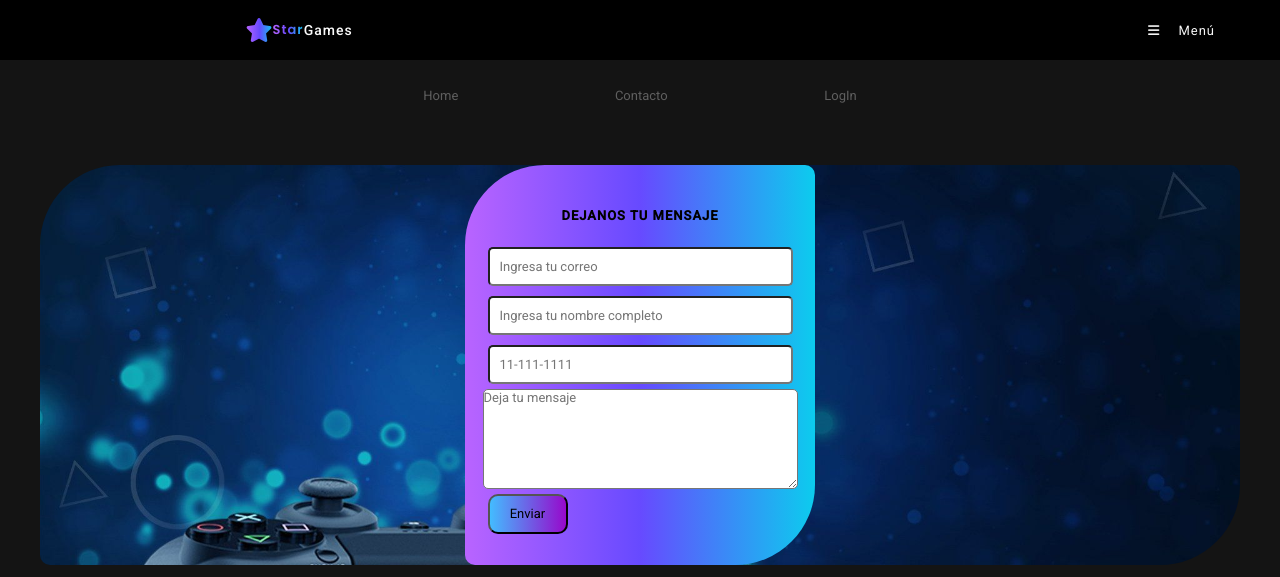
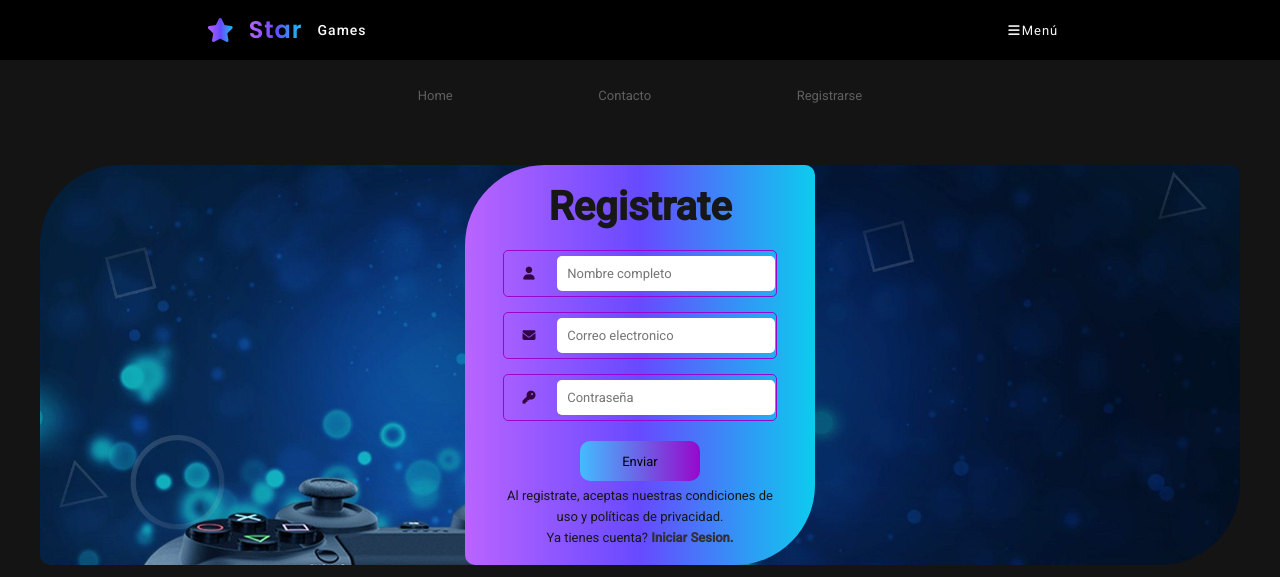
Before and after one commit to JoseTorres82/integradorjs-jt, a plain HTML site: page assets/pages/registro.html in a window 1280 px wide. Shown: the top 577 px of the page. Drawn offline with Linux system fonts and the light colour scheme; no server answers.

Commit message:
logInYRegistroListos

```diff
--- /dev/null
+++ b/assets/css/logregstyles.css
@@ -0,0 +1,177 @@
+@import url('https://fonts.googleapis.com/css2?family=Poppins:wght@300;400;500;600&family=Roboto:wght@300;400;500&display=swap');
+
+* {
+    margin: 0 auto;
+    padding:0;
+    box-sizing: border-box;
+}
+header {
+    width: 100%;
+    height: 60px;
+    margin: 0 auto;
+    background-color: #000;
+    position: relative;
+    display: flex;
+    justify-content: center;
+    align-items: center;
+    z-index: 9999;
+    top: 0;
+}
+
+#header-container {
+    max-width: 1200px;
+    margin: 0 auto;
+    width: 100%;
+    height: 100%;
+    display: flex;
+    justify-content: space-between;
+    align-items: center;
+    position: absolute;
+    padding: 10px;
+    font-weight: 700;
+
+}
+
+#header-container .logo {
+    display: flex;
+    justify-content: center;
+    align-items: center;
+    gap: 15px;
+}
+
+#header-container .logo h1 {
+    color: transparent;
+    background: linear-gradient(to right, rgb(185, 100, 255), rgb(103, 74, 255), rgb(12, 204, 238));
+    -webkit-background-clip: text;
+    font-family: 'Poppins', sans-serif;
+    line-height: 1.5;
+    letter-spacing: 1px;
+    font-weight: 600px;
+    font-size:x-large;
+    margin-top: 0;
+}
+
+#header-container .logo span {
+    color: #fafafa;
+    font-family: 'Roboto', sans-serif;
+    font-size: 14px;
+    font-weight: 500;
+    letter-spacing: 1px;
+}
+
+#header-container .logo i {
+    color: transparent;
+    background: linear-gradient(to right, rgb(185, 100, 255), rgb(103, 74, 255), rgb(12, 204, 238));
+    -webkit-background-clip: text;
+    font-size: 24px;
+}
+
+.button-menu {
+    display: none;
+}
+
+/*----------------form----------------*/
+.center-container{
+    height: calc(100vh - 80px);
+    display: flex;
+    justify-items: center;
+    align-items: center;
+}
+.form__container {
+    display: flex;
+    flex-direction: column;
+    width: 100%;
+    padding: 20px;
+    border: none;
+}
+
+.formulario {
+    width: 320px;
+    height: 450px;
+    margin: 0 auto;
+    margin-top: 15px;
+    background:transparent;
+    padding: 3px;
+    color: #171717;
+    border-radius: 6px;
+    margin-bottom: 35px;
+    position: absolute (-50px -50px);
+}
+
+h1 {
+    text-align: center;
+    font-size: 40px;
+    color: var(--primario);
+    font-weight: 700;
+    margin-top: 50px;
+}
+
+.form__container a:hover {
+    color: #310641;
+    font-weight: 700;
+}
+
+input [type="text"],
+input [type="password"] {
+    font-size: 20px;
+    width: 80%;
+    padding: 15px;
+    border: none;
+}
+
+.input-container {
+    margin-bottom: 15px;
+    border: 1px solid #9708cc;
+    border-radius: 5px;
+    width: 100%;
+
+}
+
+input {
+    width: 80%;
+    height: auto;
+    border: none;
+    align-items: center;
+    margin-top: 5px;
+    margin-bottom: 5px;
+    padding: 10px;
+    outline: none;
+    border-radius: 5px;
+}
+
+.icon {
+    min-width: 50px;
+    text-align: center;
+    Color: #310641;
+}
+
+.btn-frm{
+    width: 120px;
+    height: 40px;
+    margin: 5px;
+    background: linear-gradient(to right, #43bcff, #9708cc);
+    border-radius: 10px;
+    cursor: pointer;
+    transition: all ease .2s;
+}
+.btn-frm:hover{
+    transform: scale(1.05);
+}
+
+
+.form__container a {
+    color: #313131;
+    font-weight: 700;
+    justify-content: center;
+}
+
+p {
+    text-align: center;
+    line-height: 1.6;
+}
+
+h5 {
+    font-size: 18px;
+    font-weight: 200;
+    text-align: center;
+}
--- a/assets/css/styles.css
+++ b/assets/css/styles.css
@@ -31,9 +31,8 @@ a:hover {
 header {
     width: 100%;
     height: 60px;
-    display: flex;
+    margin: 0 auto;
     background-color: #000;
-    /* background-color: #2a2a2a; */
     position: fixed;
     display: flex;
     justify-content: center;
@@ -57,7 +56,6 @@ body {
     justify-content: space-between;
     align-items: center;
     position: absolute;
-    margin: 5px;
     padding: 10px;
     font-weight: 700;
 
@@ -77,6 +75,7 @@ body {
     line-height: 1.5;
     letter-spacing: 1px;
     font-weight: 600px;
+    font-size:x-large;
 }
 
 #header-container .logo span {
@@ -94,25 +93,27 @@ body {
     font-size: 24px;
 }
 
+.button-menu i{
+    padding: 0;
+    margin: 0;
+}
 .button-menu {
     width: 80px;
     height: 40px;
     margin: 0 auto;
-    margin-right: 5px;
     background-color: #000;
     color: #f5f5f5;
     font: 12px;
     display: flex;
     justify-content: center;
     align-items: center;
-    gap: 5px;
+    gap: 1px;
     border: none;
-    text-align: center;
+    text-align: left;
     letter-spacing: 1px;
     border-radius: 5px;
     cursor: pointer;
     transition: all .2s;
-    margin-right: 15px;
 }
 
 .button-menu:hover {
@@ -305,7 +306,7 @@ body {
     background-color: transparent;
     margin-left: 5px;
     transition: all .3s;
-    outline: none;
+    outline: none !important;
     color: #f5f5f5;
 }
 
@@ -462,7 +463,7 @@ body {
     border-radius: 8px;
     border: none;
     margin-top: 5px;
-    margin-bottom: 0;
+    margin-bottom: 0px;
     text-align: center;
     font-size: medium;
 }
--- a/assets/pages/registro.html
+++ b/assets/pages/registro.html
@@ -6,18 +6,12 @@
     <meta http-equiv="X-UA-Compatible" content="IE=edge">
     <meta name="viewport" content="width=device-width, initial-scale=1.0">
     <script src="https://kit.fontawesome.com/1ed3578477.js" crossorigin="anonymous"></script>
+    <link rel="stylesheet" href="/assets/css/logregstyles.css">
     <link rel="stylesheet" href="/assets/css/styles.css">
     <title>Integrador JS</title>
 </head>
 
 <body>
-    <!-- <header>
-        <div id="header-container" class="sticky">
-            <div class="logo"><i class="fa-solid fa-star"></i>
-                <h1>Star</h1><span>Games</span>
-            </div>
-
-    </header> -->
     <header>
         <div id="header-container" class="sticky">
             <div class="logo"><i class="fa-solid fa-star"></i>
@@ -44,35 +38,40 @@
     </header>
     <main>
         <section class="search-container">
-            <!-- <div class="search">
-                <div class="search-label">
-                    <i class="fa-solid fa-magnifying-glass"></i>
-                    <input type="text" placeholder="Buscar en la tienda">
-                </div>
-            </div> -->
             <div class="news">
                 <a href="/index.html">Home</a>
                 <a href="/index.html/#contact-form">Contacto</a>
-                <a href="/assets/pages/login.html">LogIn</a>
+                <a href="/assets/pages/registro.html">Registrarse</a>
             </div>
 
         </section>
         <div class="form-container">
-        <div id="form-container">
-            <h2>Dejanos tu mensaje</h2>
-            <form id="contact-form">
-              <input type="email" id="email-input" placeholder="Ingresa tu correo" required>
-
-              <input type="text" id="name-input" placeholder="Ingresa tu nombre completo" required>
-
-              <input type="tel" id="phone-input"  placeholder="11-111-1111" required>
-
-              <textarea id="message-input" placeholder="Deja tu mensaje" required></textarea>
-
-              <button id="submit-button">Enviar</button>
-            </form>
-          </div>
-        </div>
+            <div id="form-container">
+                <div class="center-container">
+                    <form class="formulario">
+                        <h1>Registrate</h1>
+                        <div class="form__container">
+                            <div class="input-container">
+                                <i class="fas fa-user icon"></i>
+                                <input type="text" placeholder="Nombre completo">
+                            </div>
+                            <div class="input-container">
+                                <i class="fas fa-envelope icon"></i>
+                                <input type="text" placeholder="Correo electronico">
+                            </div>
+                            <div class="input-container">
+                                <i class="fas fa-key icon"></i>
+                                <input type="password" placeholder="Contraseña">
+                            </div>
+                            <a href="/index.html"><input type="submit" value="Enviar" class="btn-frm"></a>
+                            <p>Al registrate, aceptas nuestras condiciones de uso y políticas de privacidad. </p>
+                            <p>Ya tienes cuenta?<a href="/assets/pages/login.html"> Iniciar Sesion.</a></p>
+                        </div>
+                        <div>
+                            <i class="fas fa-fleccha"></i>
+                        </div>
+                    </form>
+                </div>
     </main>
     <footer>
         <div class="footer-container">
@@ -119,8 +118,8 @@
         </div>
     </footer>
     <script src="/assets/js/app.js"></script>
-    <script src="/assets/js/index.js"></script>
-    <div class="modal"></div>
+<!--     <script src="/assets/js/index.js"></script>
+    <div class="modal"></div> -->
 </body>
 
 </html>
```
Also changed, not shown: assets/pages/login.html (+25 -33 lines), index.html (+1 -1 lines).
